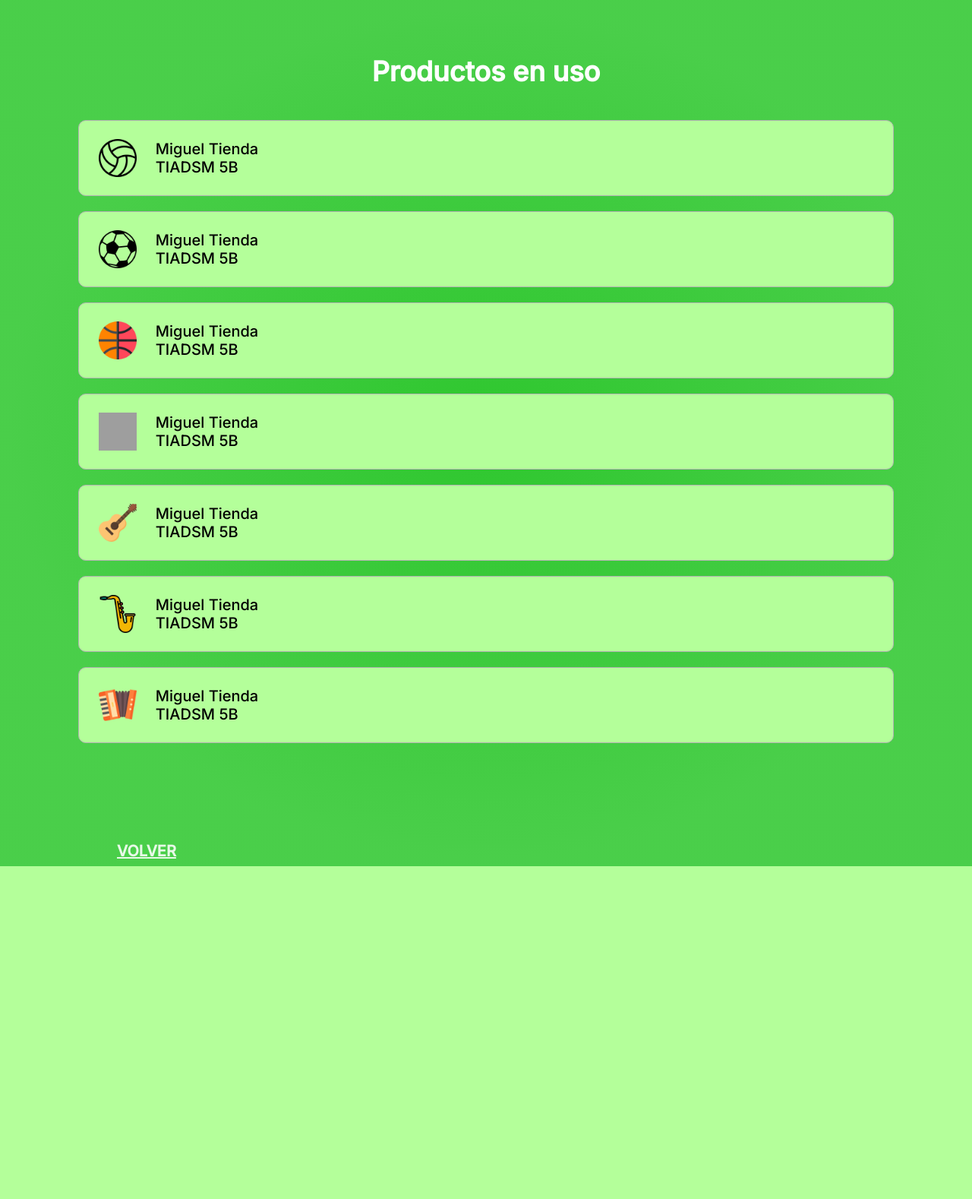
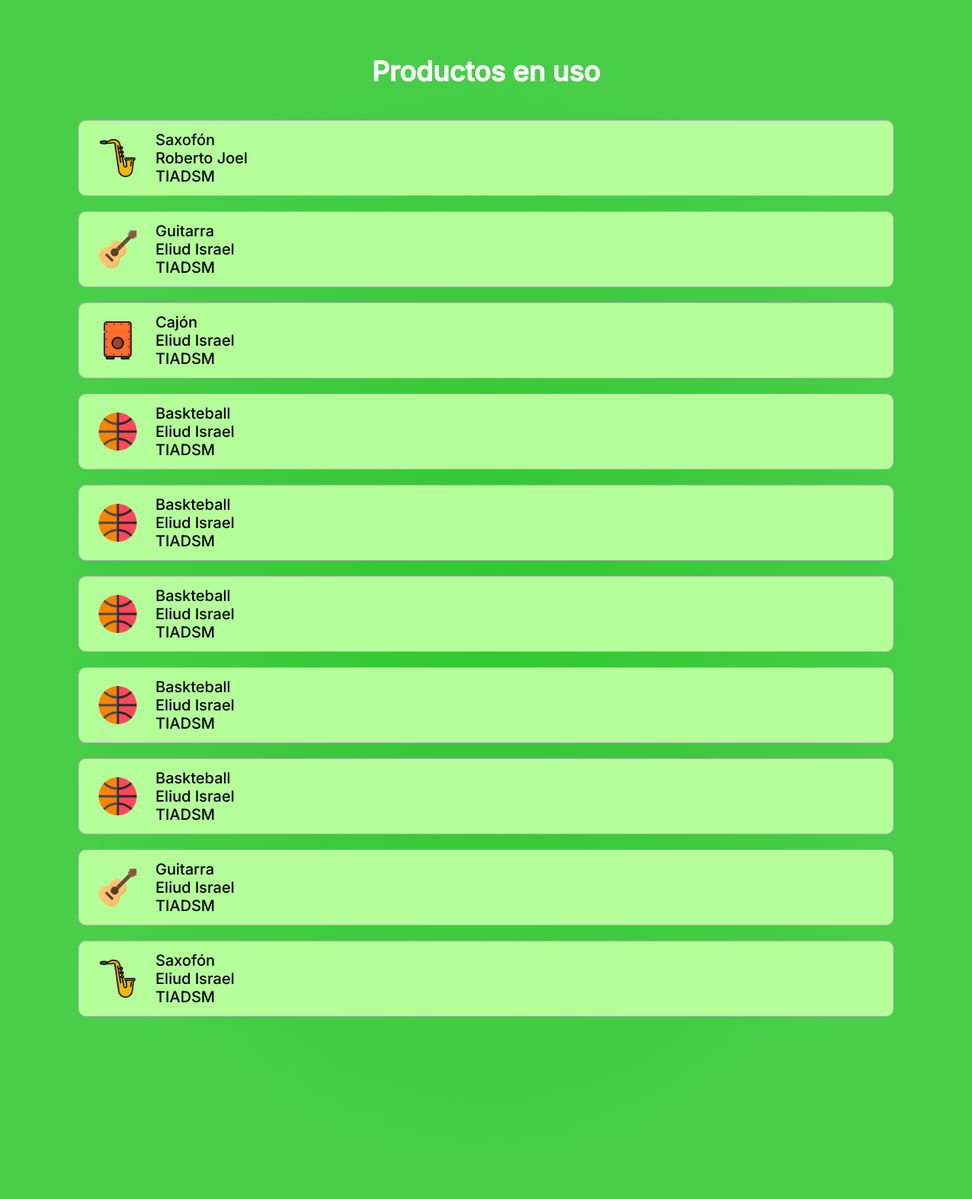
Before and after one commit to Israel-Mancha/FortiApp, a PHP site: page /prod_usados.php in a window 1280 px wide. Shown: the top 1578 px of the page at 76% size. Before the commit the page ends 1140 px from the top, so only its background shows below. Run offline with PHP 8.4, Linux system fonts and the light colour scheme; data comes from the database, SQL or seed files in the repository; grey boxes are pictures that could not be loaded.

Commit message:
actualizado

```diff
--- a/prod_usados.php
+++ b/prod_usados.php
@@ -1,9 +1,10 @@
 <?php
 error_reporting(0);
 
-if (isset($_POST['btnOK']) == 'OK') {
-    header('Location: selecciona_cat.php');
-}
+require 'bd.php';
+$obj = new BD_POO();
+
+$result_tabla = $obj->Ejecutar_Instruccion("SELECT tbl_productos.nombre, nombres, matricula,tbl_carrera.nombre,img from tbl_productos INNER JOIN tbl_detalle ON tbl_productos.ID_producto=tbl_detalle.id_producto INNER JOIN tbl_usuario ON tbl_detalle.id_usuario=tbl_usuario.matricula INNER JOIN tbl_carrera ON tbl_usuario.carrera=tbl_carrera.ID_carrera");
 
 ?>
 <!DOCTYPE html>
@@ -20,19 +21,22 @@ if (isset($_POST['btnOK']) == 'OK') {
     <title>FortiApp</title>
 </head>
 <body class="fondo">
-   <p class="prod_uso">Productos en uso</p>
-   <div class="scroll_list">
-        <button class="box"><img src="img/volleyball.png" alt="VolleyBall"><h2>Miguel Tienda<br>TIADSM 5B</h2><div id="clock_wrapper"><canvas id="clock" width="30" height="30"></canvas><div id="timer"></div></div></button>
-        <button class="box"><img src="img/balon-fut.png" alt="Futbol"><h2>Miguel Tienda<br>TIADSM 5B</h2></button>
-        <button class="box"><img src="img/baloncesto.png" alt="Baloncesto"><h2>Miguel Tienda<br>TIADSM 5B</h2></button>
-        <button class="box"><img src="img/ajedrez.png" alt="Ajedrez"><h2>Miguel Tienda<br>TIADSM 5B</h2></button>
-        <button class="box"><img src="img/guitar.png" alt="Guitarra"><h2>Miguel Tienda<br>TIADSM 5B</h2></button>
-        <button class="box"><img src="img/saxofon.png" alt="Saxofon"><h2>Miguel Tienda<br>TIADSM 5B</h2></button>
-        <button class="box"><img src="img/acordeon.png" alt="Acordeon"><h2>Miguel Tienda<br>TIADSM 5B</h2></button>
-        <button class="box"><img src="img/casaca.png" alt="Casaca"><h2>Miguel Tienda<br>TIADSM 5B</h2></button>
+    <p class="prod_uso">Productos en uso</p>
+    <div class="scroll_list">
+        <?php foreach($result_tabla as $renglon) { ?>
+            <button class="box">
+
+                <img src="img/<?php echo $renglon[4]; ?>">
+                <h2><?php echo $renglon[0];?><br><?php echo $renglon[1];?><br><?php echo $renglon[3] ?></h2>
+                <div id="clock_wrapper">
+                    <canvas id="clock" width="30" height="30"></canvas>
+                    <div id="timer"></div>
+                </div>
+            </button>
+        <?php } ?>
     </div>
     <div>
-    <a class="btnvolver2" href="selecciona_cat.php">VOLVER</a>
+        <a class="btnvolver2" href="selecciona_cat.php">VOLVER</a>
     </div>
     <script src="js/scroll_list.js"></script>
 </body>
```
Also changed, not shown: admin/index.php (+15 -2 lines), prod_usados_bd.php (deleted, +0 -43 lines).
